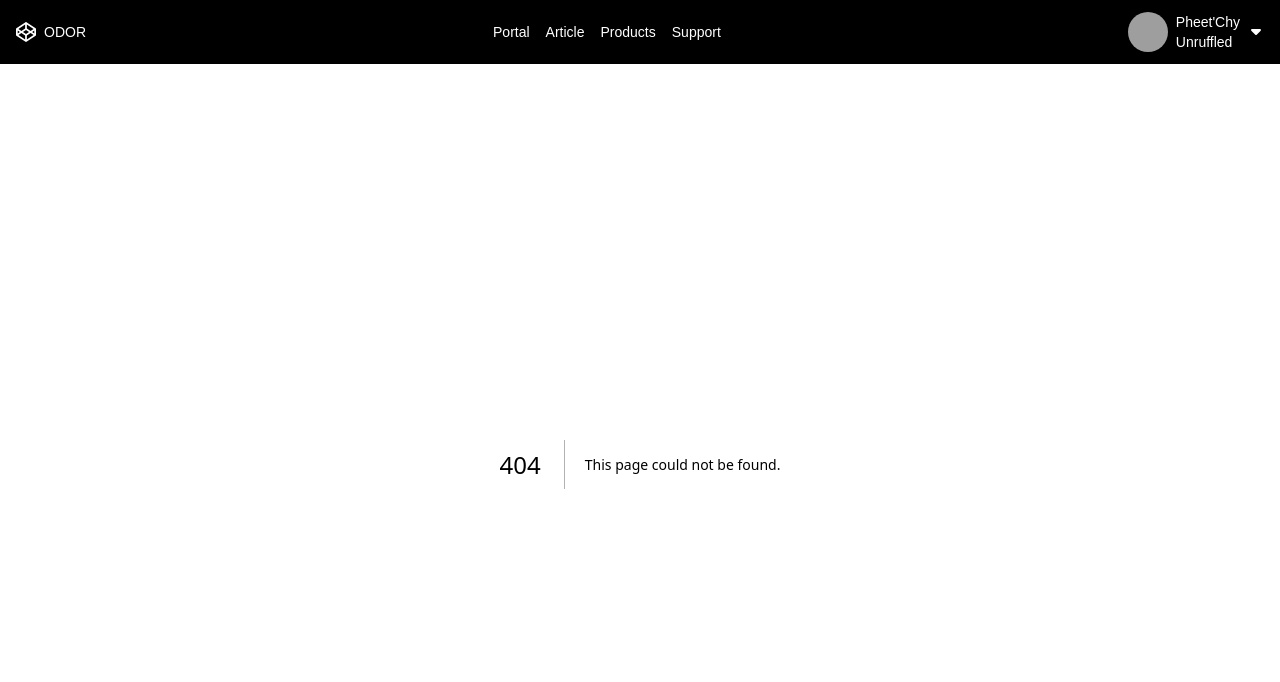
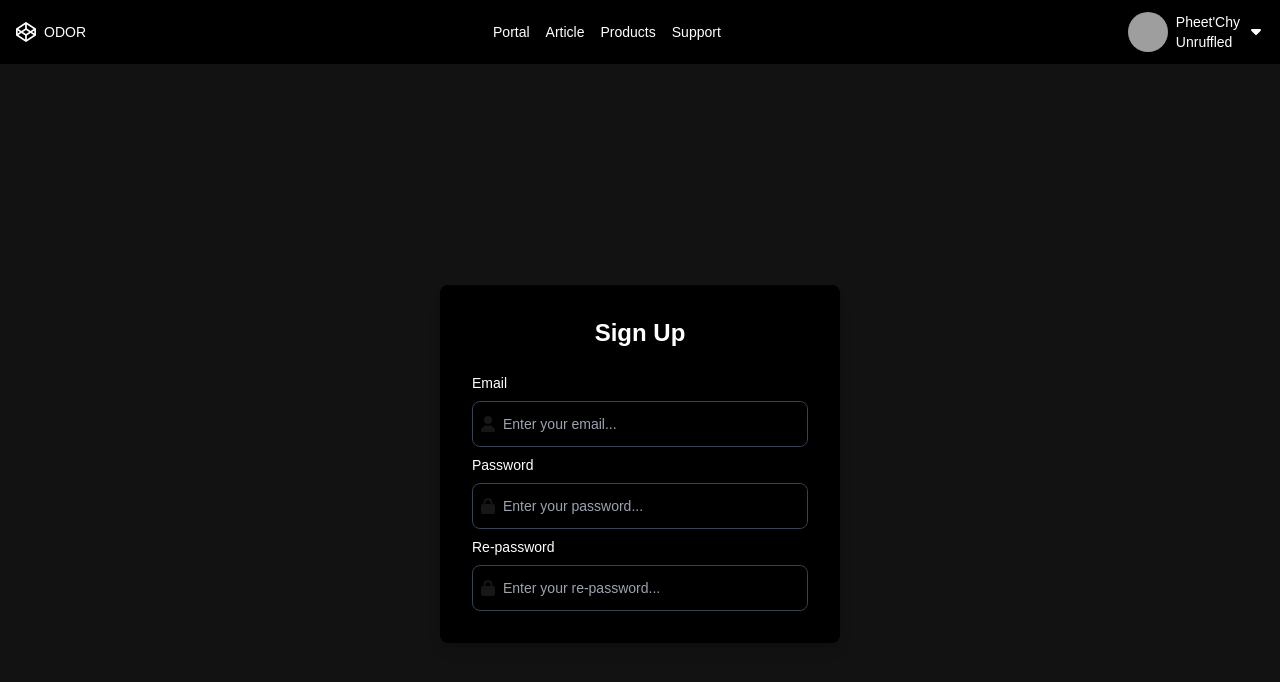
Before and after one commit to Pheethy/pheetlobster, a Next.js app: page /signup in a window 1280 px wide. Before the commit this address had no page. Shown: the top 682 px of the page. Built offline with nearby package versions, Linux system fonts and the light colour scheme; grey boxes are pictures that could not be loaded; a web font is replaced by a local one.

Commit message:
Add 🐧SignUp Page

```diff
--- a/src/app/signin/page.tsx
+++ b/src/app/signin/page.tsx
@@ -113,7 +113,6 @@ export default function SignIn() {
             <FontAwesomeIcon icon={faInstagram} />
           </div>
           <h2 className="text-2xl font-bold text-center text-white">Sign In</h2>
-
           {errors.general && (
             <div className="bg-red-500 bg-opacity-10 border border-red-500 text-red-500 px-4 py-2 rounded text-sm">
               {errors.general}
--- /dev/null
+++ b/src/app/signup/page.tsx
@@ -0,0 +1,98 @@
+"use client";
+import { useState, FormEvent } from "react";
+import { FontAwesomeIcon } from "@fortawesome/react-fontawesome";
+import { faUser, faLock } from "@fortawesome/free-solid-svg-icons";
+
+interface FormState {
+  email: string;
+  password: string;
+  repassword: string;
+}
+interface FormErrors {
+  email?: string;
+  password?: string;
+  general?: string;
+}
+
+export default function SignUp() {
+  const [formData, setFormData] = useState<FormState>({
+    email: "",
+    password: "",
+    repassword: "",
+  });
+  const [errors, setErrors] = useState<FormErrors>({});
+
+  return (
+    <>
+      <div className="min-h-screen w-full bg-surface flex items-center justify-center">
+        <div className="max-w-md px-6 py-8 w-full">
+          <form
+            className="flex flex-col bg-black rounded-lg shadow-lg p-8 gap-6"
+            noValidate
+          >
+            <h2 className="text-2xl font-bold text-center text-white">
+              Sign Up
+            </h2>
+            <div className="flex flex-col gap-2">
+              <label htmlFor="email" className="text-sm font-thin text-white">
+                Email
+              </label>
+              <div
+                className={`flex items-center border rounded-lg focus:border-purple_dark_mode ${
+                  errors.email ? "border-red-500" : "border-gray-700"
+                }`}
+              >
+                <FontAwesomeIcon icon={faUser} className="p-2" />
+                <input
+                  id="email"
+                  type="email"
+                  value={formData.email}
+                  onChange={()=>{"hello"}}
+                  placeholder="Enter your email..."
+                  className="w-full bg-black text-white py-3 text-sm rounded-lg focus:outline-none"
+                  // disabled={isLoading}
+                />
+              </div>
+              <label htmlFor="email" className="text-sm font-thin text-white">
+                Password
+              </label>
+              <div
+                className={`flex items-center border rounded-lg focus:border-purple_dark_mode ${
+                  errors.email ? "border-red-500" : "border-gray-700"
+                }`}
+              >
+                <FontAwesomeIcon icon={faLock} className="p-2" />
+                <input
+                  id="password"
+                  type="password"
+                  value={formData.password}
+                  onChange={()=>{"hello"}}
+                  placeholder="Enter your password..."
+                  className="w-full bg-black text-white py-3 text-sm rounded-lg focus:outline-none"
+                />
+              </div>
+              <label htmlFor="email" className="text-sm font-thin text-white">
+                Re-password
+              </label>
+              <div
+                className={`flex items-center border rounded-lg focus:border-purple_dark_mode ${
+                  errors.email ? "border-red-500" : "border-gray-700"
+                }`}
+              >
+                <FontAwesomeIcon icon={faLock} className="p-2" />
+                <input
+                  id="re-password"
+                  type="re-password"
+                  value={formData.repassword}
+                  onChange={()=>{"hello"}}
+                  placeholder="Enter your re-password..."
+                  className="w-full bg-black text-white py-3 text-sm rounded-lg focus:outline-none"
+                />
+              </div>
+            </div>
+          </form>
+        </div>
+      </div>
+    </>
+  );
+}
```
Also changed, not shown: 1 other file (tests, documents, lock files or other folders).
